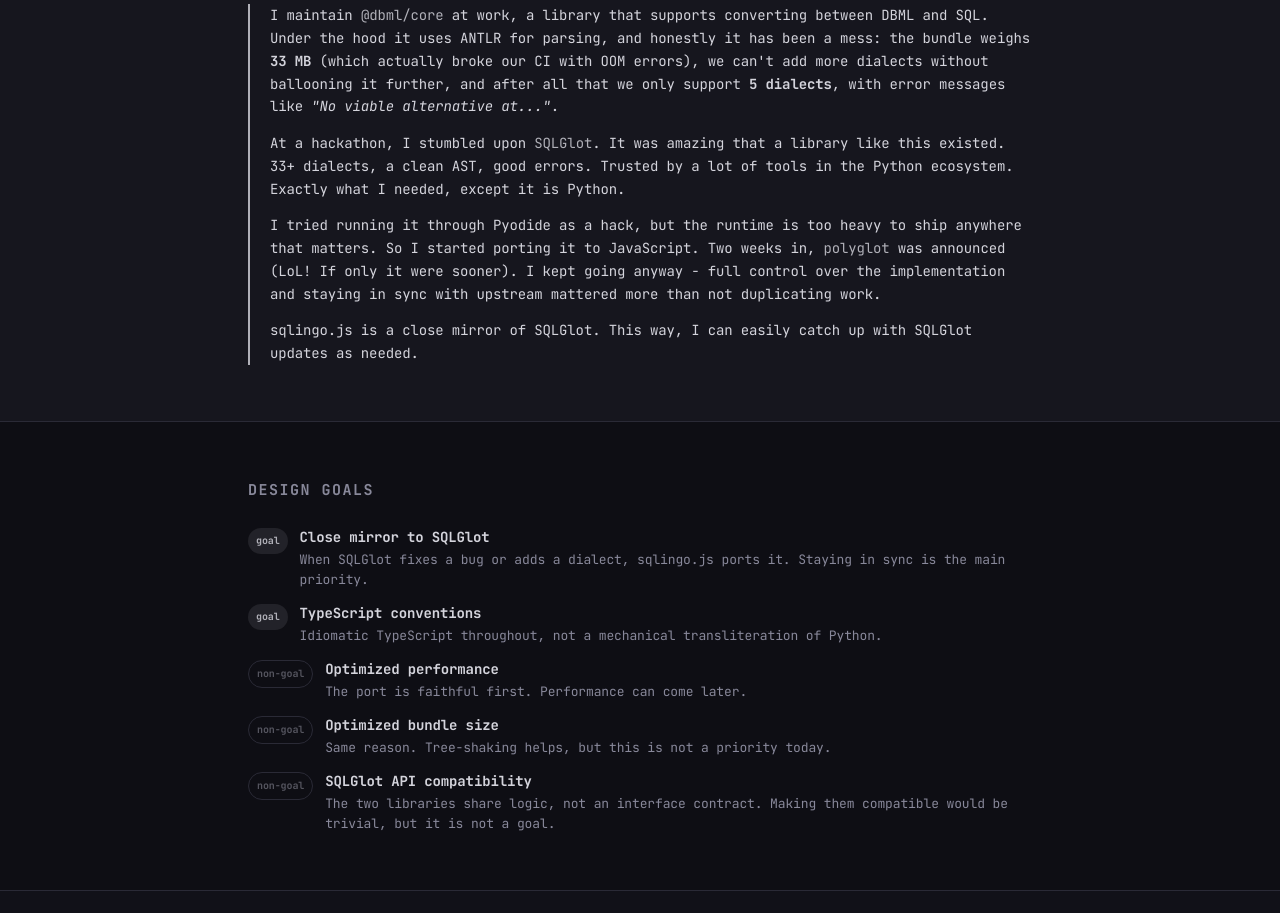
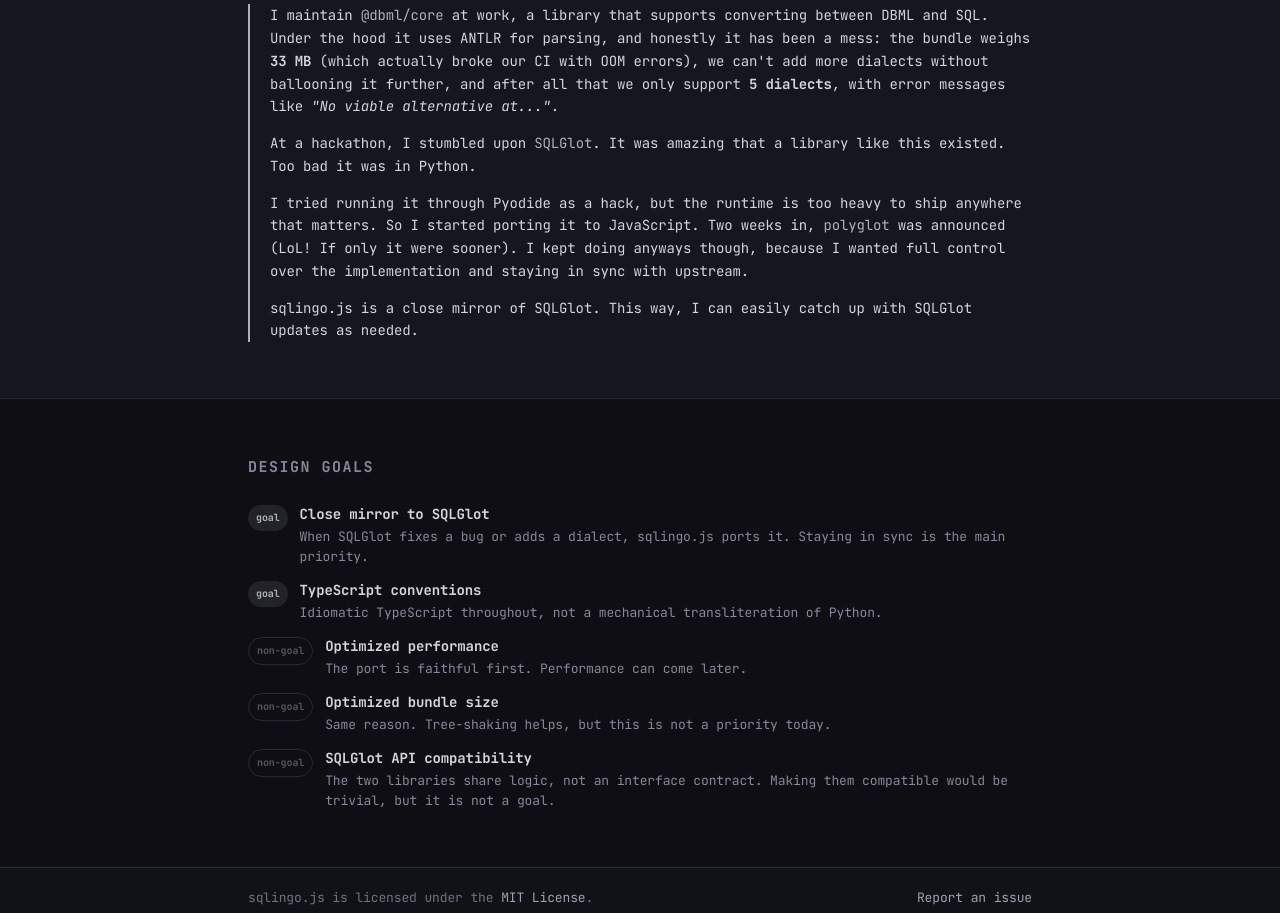
Before and after one commit to huydo862003/sqlingo.js, a Vue app in the folder homepage/: page / in a window 1280 px wide. Shown: the part 3160-4073 px from the top of the page. Built offline with nearby package versions, Linux system fonts and the light colour scheme.

Commit message:
doc: copywriting

```diff
--- a/homepage/src/pages/HomePage.vue
+++ b/homepage/src/pages/HomePage.vue
@@ -140,9 +140,7 @@
               href="https://github.com/tobymao/sqlglot"
               target="_blank"
               rel="noopener"
-            >SQLGlot</a>. It was amazing that a library like this existed.
-            33+ dialects, a clean AST, good errors. Trusted by a lot of tools in the Python ecosystem.
-            Exactly what I needed, except it is Python.
+            >SQLGlot</a>. It was amazing that a library like this existed. Too bad it was in Python.
           </p>
           <p>
             I tried running it through Pyodide as a hack, but the runtime is too heavy to ship anywhere that matters.
@@ -151,8 +149,7 @@
               href="https://github.com/tobilg/polyglot"
               target="_blank"
               rel="noopener"
-            >polyglot</a> was announced (LoL! If only it were sooner). I kept going anyway - full control over the implementation
-            and staying in sync with upstream mattered more than not duplicating work.
+            >polyglot</a> was announced (LoL! If only it were sooner). I kept doing anyways though, because I wanted full control over the implementation and staying in sync with upstream.
           </p>
           <p>
             sqlingo.js is a close mirror of SQLGlot. This way, I can easily catch up with SQLGlot updates as needed.
```
